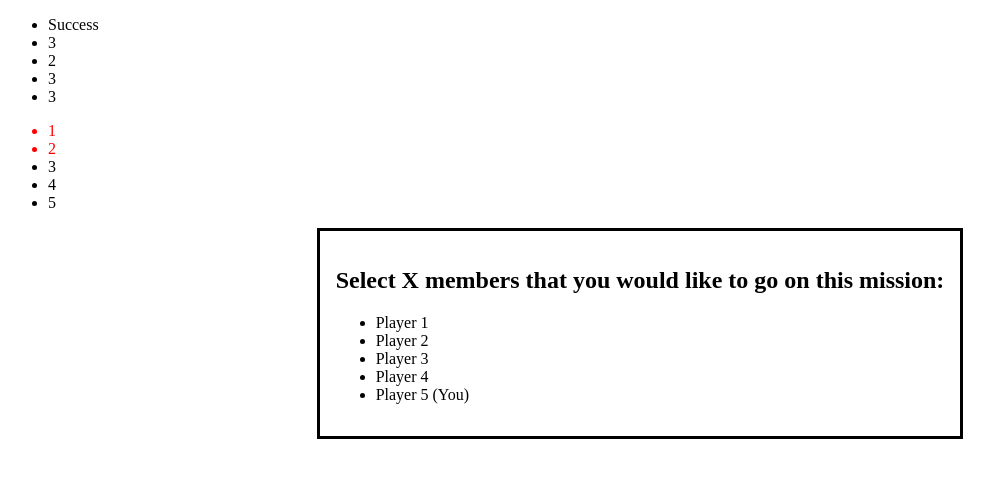
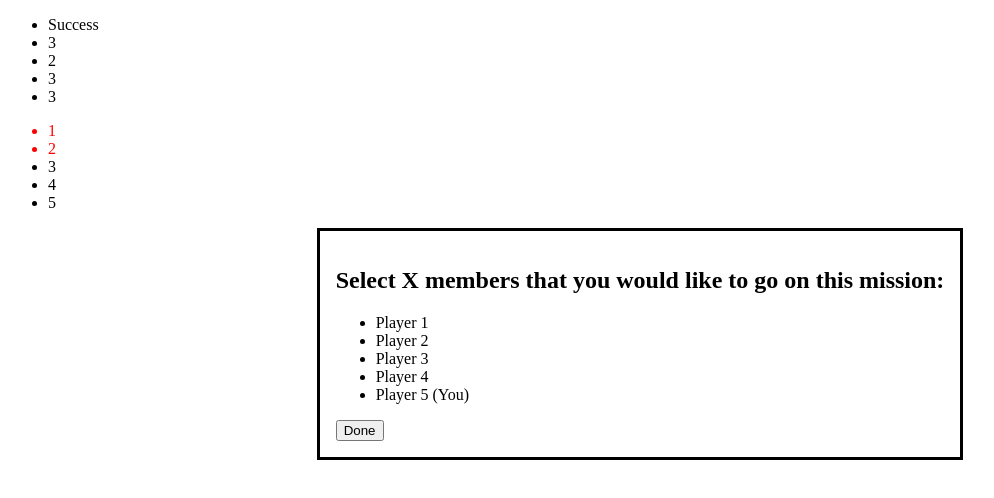
Before and after one commit to dgpangan/the-resistance-ui, a Vue app: page / in a window 1280 px wide. Shown: the top 498 px of the page, without its empty margins (0-994 px from the left). Built offline with nearby package versions, Linux system fonts and the light colour scheme.

Commit message:
feat: provide set dialog method to child components

```diff
--- a/src/App.vue
+++ b/src/App.vue
@@ -41,7 +41,8 @@ export default {
       missions: this.missions,
       cancellations: this.cancellations,
       getPlayer: this.getPlayer,
-      getCurrentMission: this.getCurrentMission
+      getCurrentMission: this.getCurrentMission,
+      setDialog: this.setDialog
     }
   },
 
@@ -54,6 +55,10 @@ export default {
     getCurrentMission() {
       const mission = this.missions.filter(mission => mission.status === '');
       return mission[0];
+    },
+
+    setDialog(dialogName) {
+      this.showDialog = dialogName;
     }
   }
 }
--- a/src/components/TeamSelect.vue
+++ b/src/components/TeamSelect.vue
@@ -11,12 +11,13 @@
         <span v-if="player.id === playerId">(You)</span>
       </li>
     </ul>
+    <button @click="closeDialog()">Done</button>
   </dialog>
 </template>
 
 <script>
 export default {
-  inject: ['players', 'playerId', 'getPlayer', 'missions', 'getCurrentMission'],
+  inject: ['players', 'playerId', 'getPlayer', 'missions', 'getCurrentMission', 'setDialog'],
   data() {
     return {
       currentMission: this.getCurrentMission()
@@ -32,6 +33,10 @@ export default {
     },
      selectedPlayers() {
       return this.players.filter(player => player.selected).length;
+    },
+
+    closeDialog() {
+      this.setDialog('');
     }
   }
 }
```
